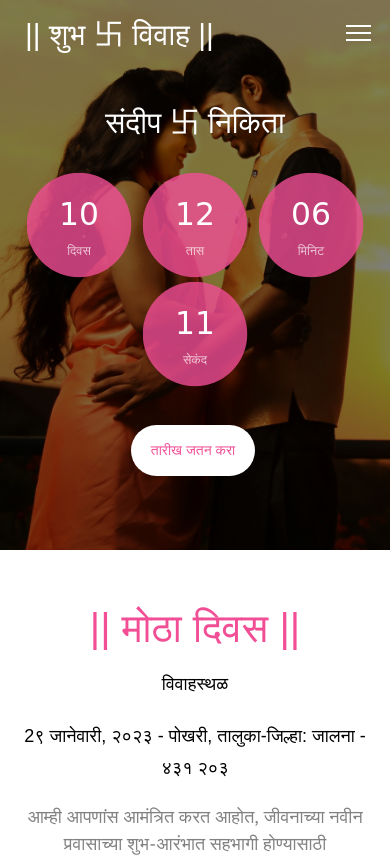
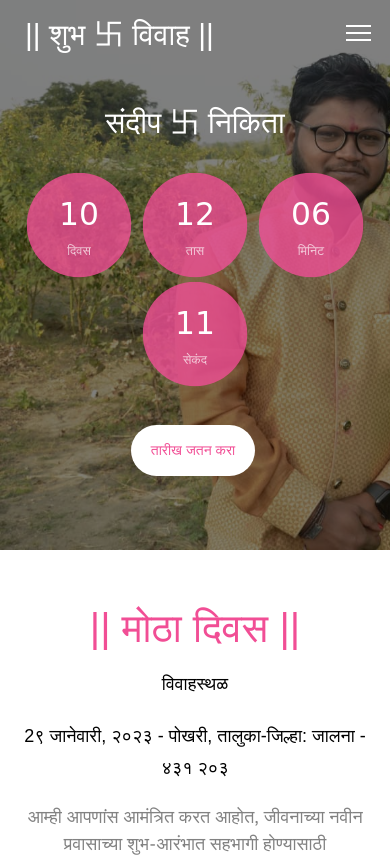
Before and after one commit to sandipkhillare/Marathi-Invitation.github.io, a plain HTML site: page index.html in a window 390 px wide. Shown: the top 861 px of the page. Drawn offline with Linux system fonts and the light colour scheme; files whose address does not match are found by name; a web font is replaced by a local one.

Commit message:
update marathistyle.css

```diff
--- a/css/marathistyle.css
+++ b/css/marathistyle.css
@@ -335,7 +335,7 @@ figure {
 @media only screen and (max-width: 768px) {
   .fh5co-cover {
     height: 550px;
-    background-image: url("../images/mobile_bg.jpg") !important;
+    background-image: url("../images/web_bg.jpeg") !important;
   }
 }
 .fh5co-cover .display-t,
```
